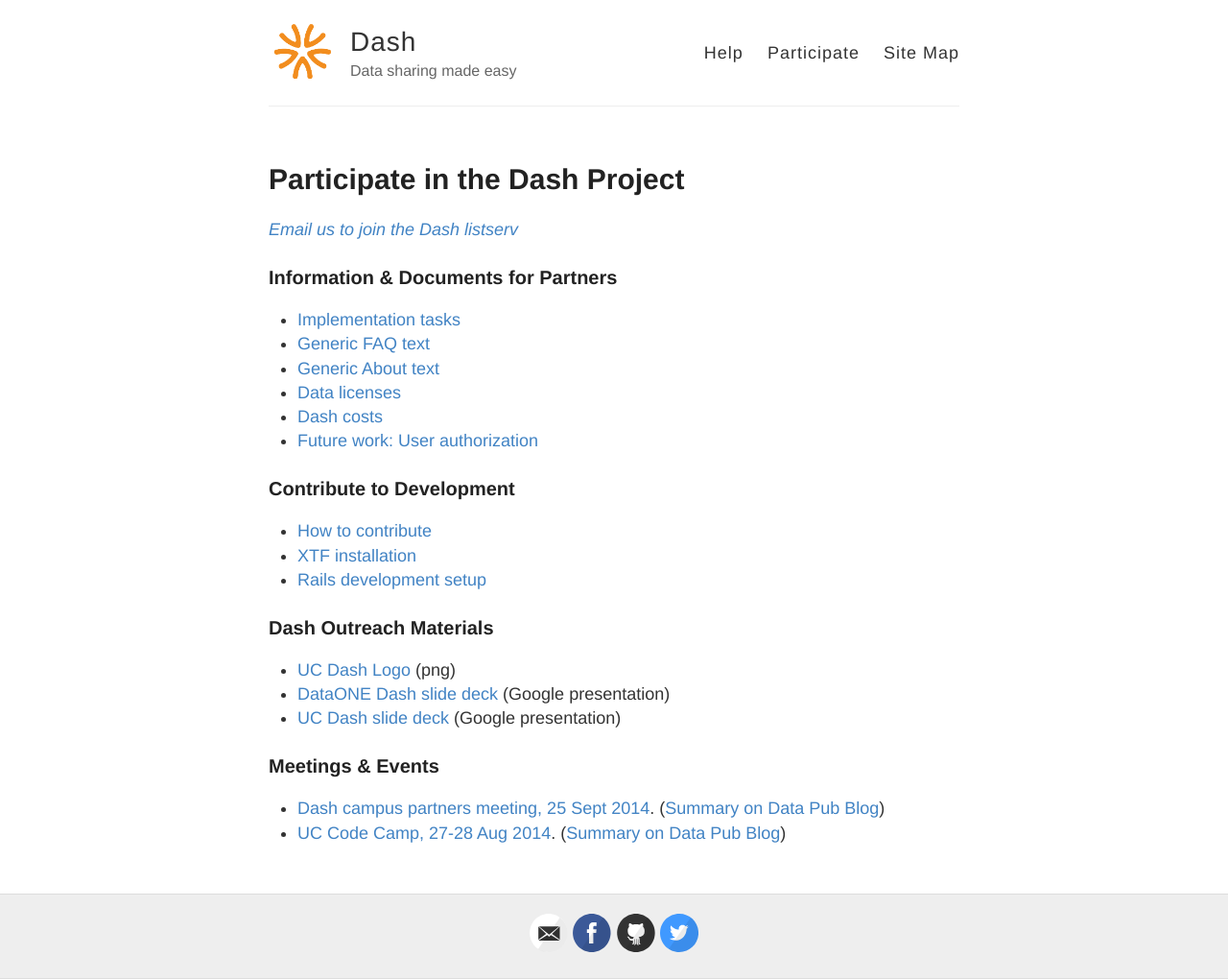
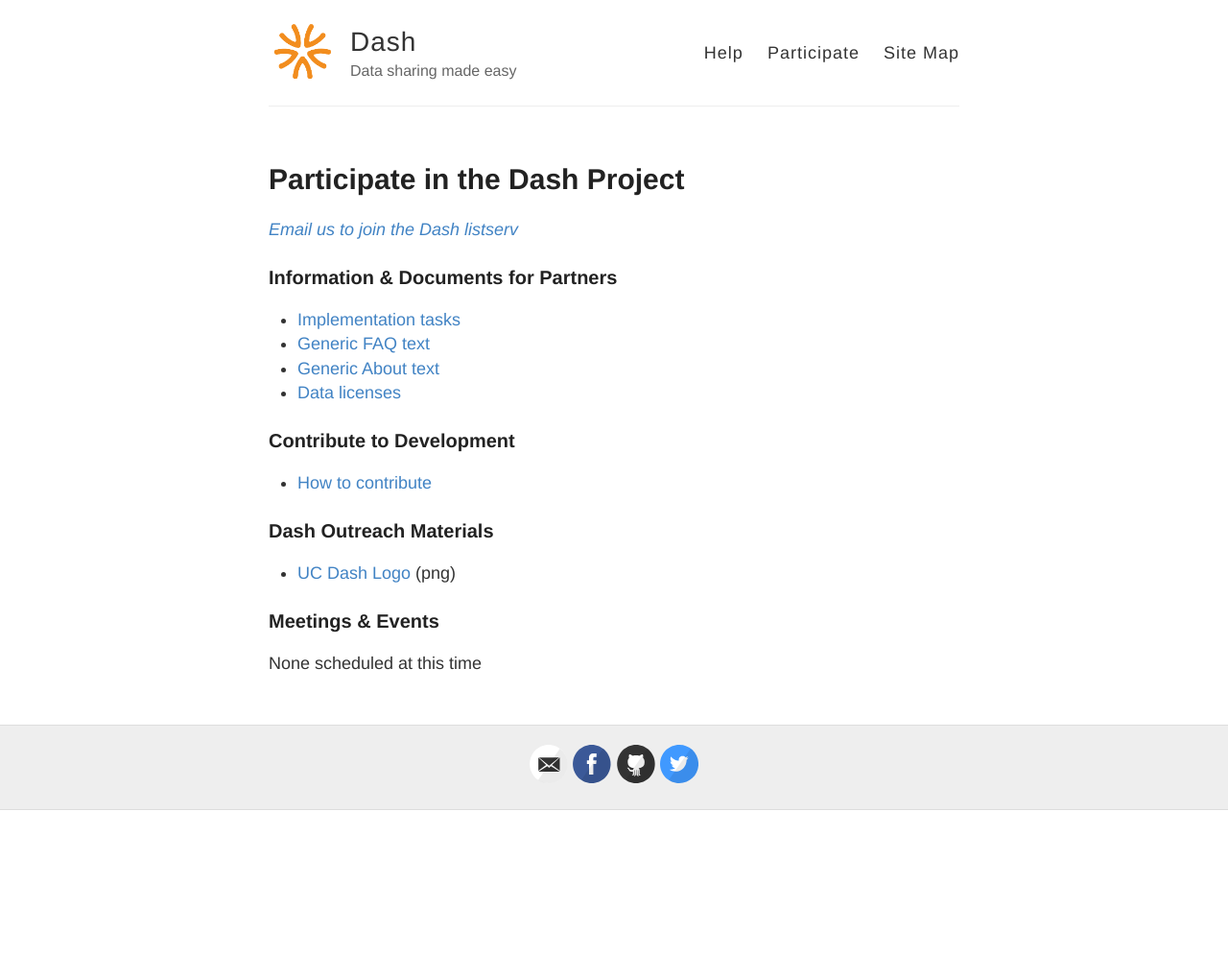
Before and after one commit to CDLUC3/dash, a Jekyll site: the page built from participation.md, in a window 1280 px wide. Shown: the whole page at 96% size. Built offline with Jekyll 4.4.1, drawn with Linux system fonts in a browser that asks for light colours; after the commit the page ends 900 px from its top, so only the background shows below that.

Commit message:
first pass at paring down

```diff
--- a/Gemfile
+++ b/Gemfile
@@ -4,4 +4,4 @@
 require 'open-uri'
 versions = JSON.parse(open('https://pages.github.com/versions.json').read)
 
-gem 'github-pages', versions['github-pages']
+gem 'github-pages', versions['github-pages'], group: :jekyll_plugins
--- a/participation.md
+++ b/participation.md
@@ -12,26 +12,23 @@
 * [Generic FAQ text]({{ site.baseurl }}/generic-faq)
 * [Generic About text]({{ site.baseurl }}/generic-about)
 * [Data licenses]({{ site.baseurl }}/licensing)
-* [Dash costs]({{ site.baseurl }}/costs)
-* [Future work: User authorization]({{ site.baseurl }}/user-authorization)
+<!-- >* [Dash costs]({{ site.baseurl }}/costs) -->
+<!-- >* [Future work: User authorization]({{ site.baseurl }}/user-authorization) -->
 
 
 ### Contribute to Development
 
 * [How to contribute]({{ site.baseurl }}/contributing)
-* [XTF installation]({{ site.baseurl }}/XTF-Installation)
-* [Rails development setup]({{ site.baseurl }}/rails-setup)
+<!-- >* [XTF installation]({{ site.baseurl }}/XTF-Installation) -->
+<!-- >* [Rails development setup]({{ site.baseurl }}/rails-setup) -->
 
 
 ### Dash Outreach Materials
 
 * [UC Dash Logo](https://raw.githubusercontent.com/CDLUC3/dash/gh-pages/docs/Dash_generic.png) (png)
-* [DataONE Dash slide deck](https://docs.google.com/presentation/d/1lIZuBjE1V5-SnVF0mEZfbdDeocB9mQAB0W8oy0l3iAM/edit#slide=id.g46971ea35_0101) (Google presentation)
-* [UC Dash slide deck](https://docs.google.com/presentation/d/13zEctwqFZYejGnrv_nMqaroOY6oCfBfzO-fm6MX6WPQ/edit?usp=sharing) (Google presentation)
+<!-- >* [DataONE Dash slide deck](https://docs.google.com/presentation/d/1lIZuBjE1V5-SnVF0mEZfbdDeocB9mQAB0W8oy0l3iAM/edit#slide=id.g46971ea35_0101) (Google presentation) -->
+<!-- >* [UC Dash slide deck](https://docs.google.com/presentation/d/13zEctwqFZYejGnrv_nMqaroOY6oCfBfzO-fm6MX6WPQ/edit?usp=sharing) (Google presentation) -->
 
 ### Meetings & Events
 
-<ul>
-<li> <a href="{{ site.baseurl }}/dash-meeting-ucla">Dash campus partners meeting, 25 Sept 2014</a>. (<a href="http://t.co/9ISWv8vlXr">Summary on Data Pub Blog</a>)</li>
-<li> <a href="http://cdluc3.github.io/UC-code-camp/"> UC Code Camp, 27-28 Aug 2014</a>. (<a href="http://datapub.cdlib.org/2014/09/03/the-first-uc-libraries-code-camp/">Summary on Data Pub Blog</a>)</li>
-</ul>
+None scheduled at this time
```
Also changed, not shown: index.html (+6 -3 lines), Gemfile.lock.
